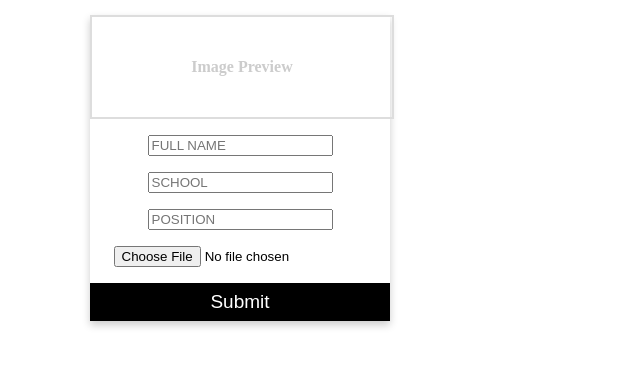
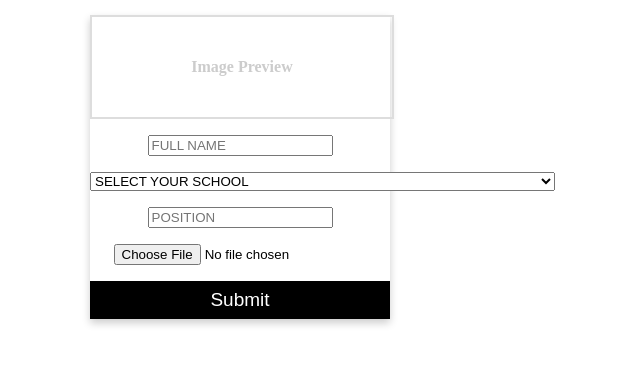
Before and after one commit to nationalgrasagsenate/nationalgrasagsenate.github.io, a plain HTML site: page index.html in a window 1280 px wide. Shown: the whole page, without its empty margins (400-1040 px from the left). Drawn offline with Linux system fonts and the light colour scheme.

Commit message:
Update index.html
MADE SCHOOLS A DROPDOWN INSTEAD

```diff
--- a/index.html
+++ b/index.html
@@ -68,7 +68,31 @@
 
 
 <p><input name="name" id="name" type="text" placeholder="FULL NAME" required></p>
-<p><input name="school" id="school" type="text" placeholder="SCHOOL" required></p>
+
+<P>
+  <select name="school" id="school">
+    <option value="">SELECT YOUR SCHOOL</option>
+    <option value="KNUST">KWAME NKRUMAH UNIVERSITY OF SCIENCE AND TECHNOLOGY</option>
+    <option value="LEGON">UNIVERSITY OF GHANA</option>
+    <option value="UCC">UNIVERSITY OF CAPE COAST</option>
+    <option value="UDS">UNIVERSITY OF DEVELOPMENT STUDIES</option>
+    <option value="UEW">UNIVERSITY OF EDUCATION, WINNEBA</option>
+    <option value="ILGS">INSTITUTE OF LOCAL GOVERNMENT STUDIES</option>
+    <option value="GIJ">GHANA INSTITUTE OF JOURNALISM</option>
+    <option value="UHAS">UNIVERSITY OF HEALTH AND ALLIED SCIENCES</option>
+    <option value="UENR">UNIVERSITY OF ENERGY AND NATURAL RESOURCES</option>
+    <option value="GIMPA">GHANA INSTITUTE OF MANAGEMENT AND PROFESSIONAL STUDIES</option>
+    <option value="GTUC">GHANA TELECOM UNIVERSITY COLLEGE</option>
+    <option value="CUC">CENTRAL UNIVERSITY COLLEGE</option>
+    <option value="MUC">METHODIST UNIVERSITY COLLEGE</option>
+    <option value="UMAT">UNIVERSITY OF MINES AND TECHNOLOGY</option>
+    <option value="UPS">UNIVERSITY OF PROFESSIONAL STUDIES</option>
+    <option value="TTI">TAKORADI TECHNICAL UNIVERSITY</option>
+  </select>
+
+
+
+</P>
 <p><input name="position" id="position" type="text" placeholder="POSITION" required></p>
 
 
```
